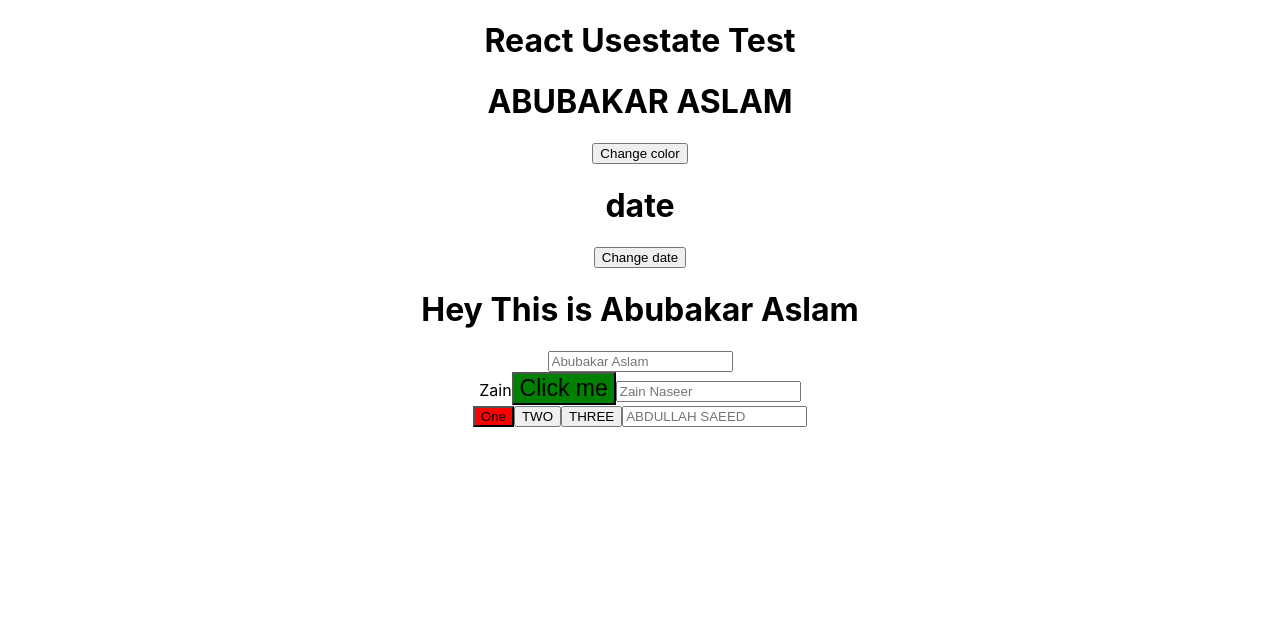
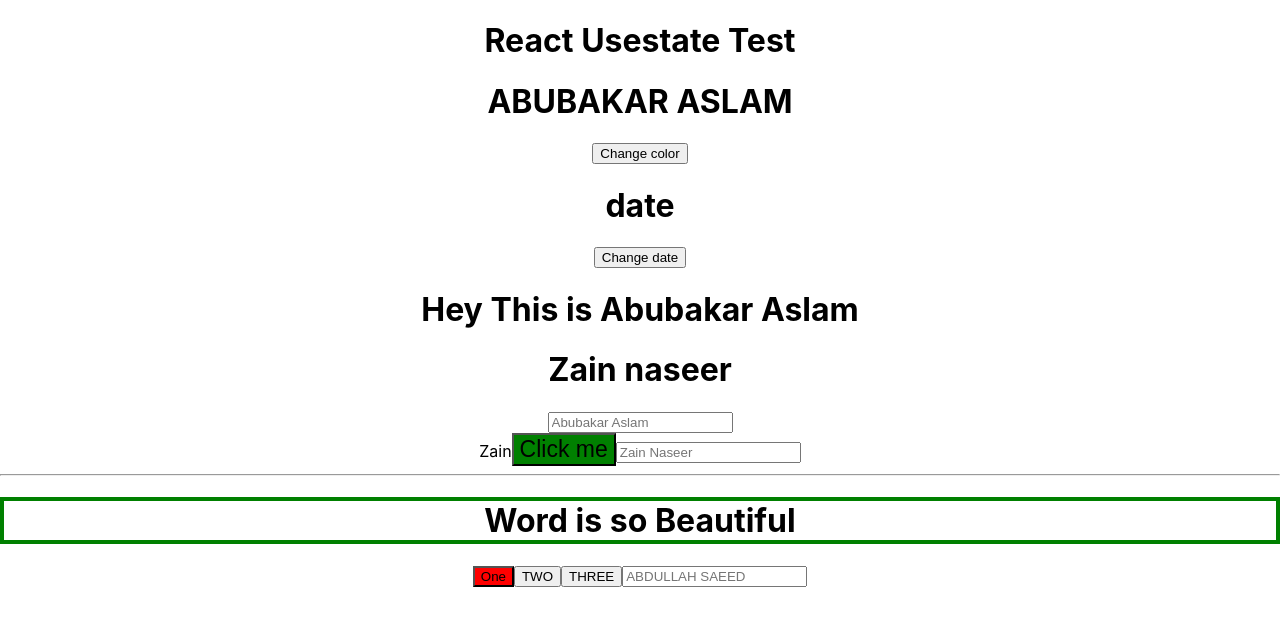
Before and after one commit to abubakraslam177-source/ab-app, a React (Create React App) app: page / in a window 1280 px wide. Shown: the top 626 px of the page. Built offline with nearby package versions, Linux system fonts and the light colour scheme.

Commit message:
add some line in zain and abubaker

```diff
--- a/src/components/Abubakar.jsx
+++ b/src/components/Abubakar.jsx
@@ -5,6 +5,7 @@ const Abubakar = () => {
     <div><h1>
         Hey This is Abubakar Aslam
         </h1>
+        <h1>Zain naseer</h1>
         <input type="text" placeholder='Abubakar Aslam' />
         </div>
   )
--- a/src/components/Zain.jsx
+++ b/src/components/Zain.jsx
@@ -4,7 +4,8 @@ const Zain = () => {
   return (
     <div>Zain
         <button style={{backgroundColor:"green",fontSize:"23px"}}>Click me </button>
-        <input placeholder='Zain Naseer'></input>
+        <input placeholder='Zain Naseer'/><hr></hr>
+        <h1 style={{border:"4px solid green"}}>Word is so Beautiful</h1>
     </div>
   )
 }
```
